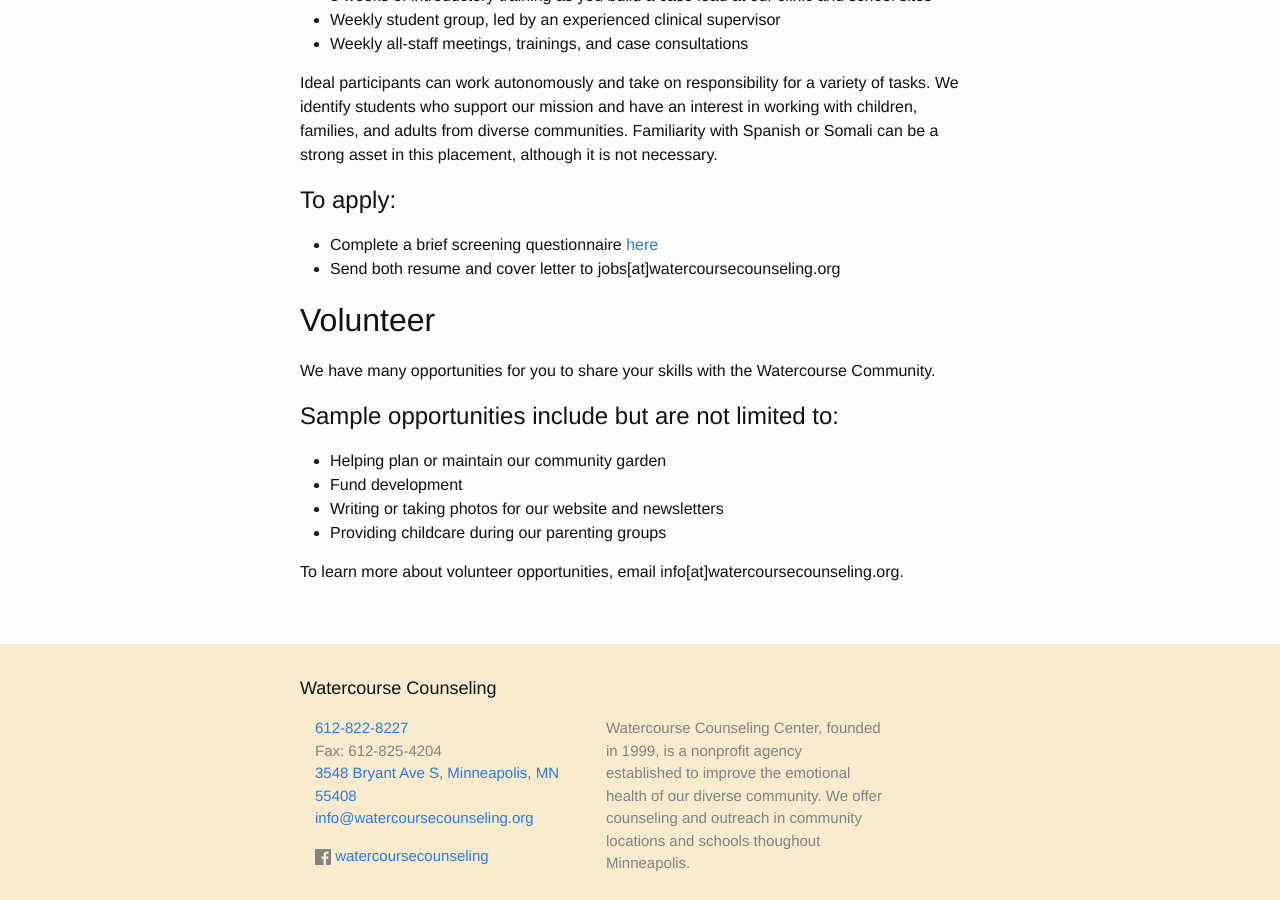
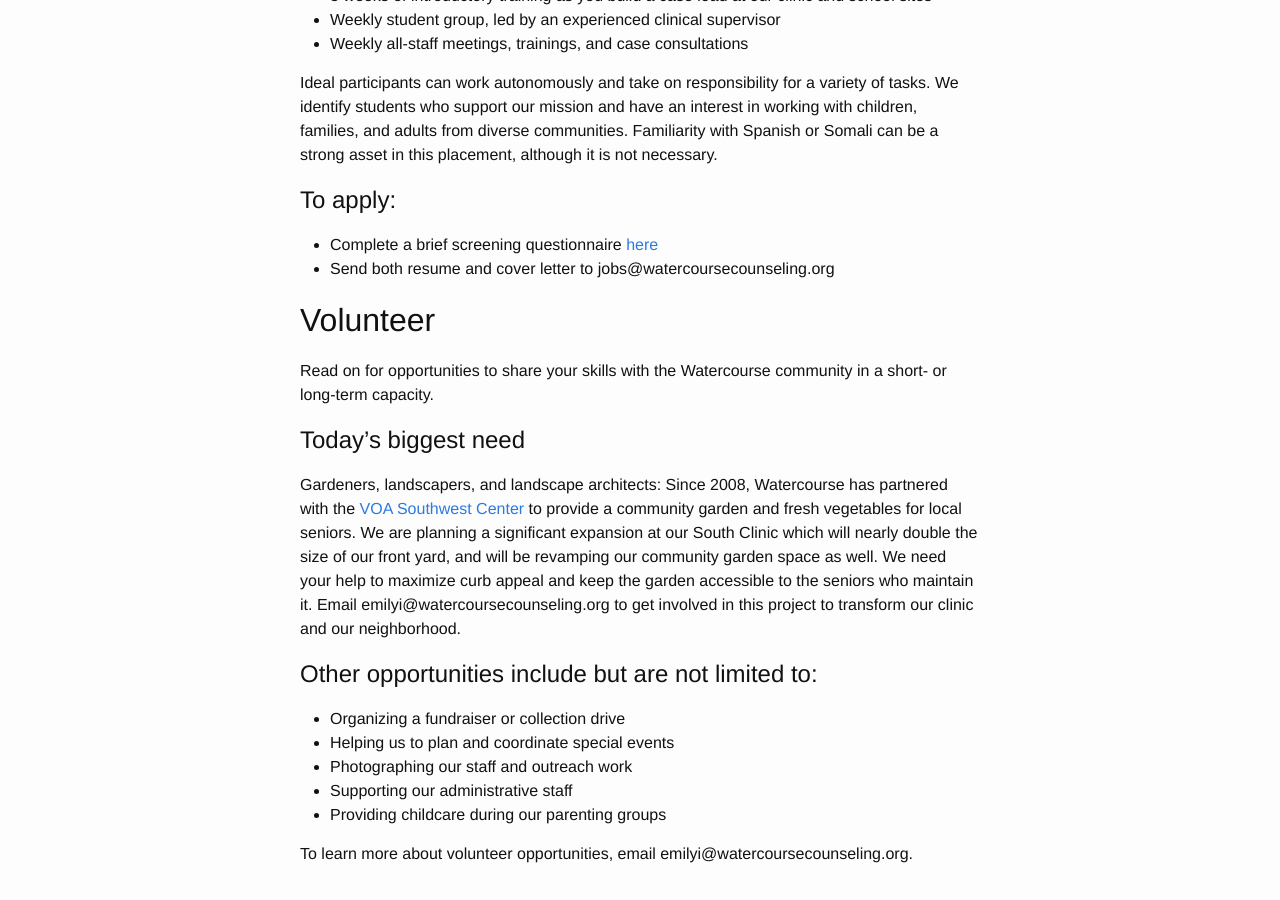
Before and after one commit to watercourse-cc/watercourse, a Jekyll site: the page built from join.md, in a window 1280 px wide and 900 px high, scrolled down 1297 px. Built offline with Jekyll 4.4.1, drawn with Linux system fonts in a browser that asks for light colours.

Commit message:
Update join.md

```diff
--- a/join.md
+++ b/join.md
@@ -8,14 +8,14 @@
 
 Watercourse Counseling Center views its employees as its strongest asset. We strive to provide compensation that will attract a diverse and competent employee base by staying competitive with the nonprofit market place with salary and benefit packages.
 
-When recruiting candidates for open positions, we will advertise on the [MN Council of Nonprofits job board](http://www.minnesotanonprofits.org/jobs), on our website, and through our [email list](/contact.html).
+When recruiting candidates for open positions, we will advertise on the [MN Council of Nonprofits job board](http://www.minnesotanonprofits.org/jobs), on our website, and through our [email list](http://eepurl.com/bBBXSD).
 
 
 ## Internships & Practicum Opportunities
 
 Each year, we accept 4-6 graduate students into our training program. Over the course of 9 months, we give students a solid foundation of practical experience needed to successfully work in the mental health field. Our student trainees tell us that our program is different from other programs – students aren’t stuck shadowing for months, nor are they thrown in without training or support.
 
-#Our training program offers:
+# Our training program offers:
 
 * 16-20 hours a week of community-based mental health work in our clinics and schools
 * 8 weeks of introductory training as you build a case load at our clinic and school sites
@@ -27,17 +27,22 @@
 # To apply:
 
 * Complete a brief screening questionnaire [here](https://docs.google.com/forms/d/1yJkyiR5gRViSIFBrLAjQML7ZZbKNSy6FYUjlW1ktrlw/viewform?entry.702884059&entry.502240415=Please+check+that+this+is+accurate!&entry.845608170&entry.228968896&entry.1270550901&entry.1948455789&entry.2112202635&entry.220341584&entry.779605033&entry.1404859272)
-* Send both resume and cover letter to jobs[at]watercoursecounseling.org
+* Send both resume and cover letter to jobs@watercoursecounseling.org
 
 
 ## Volunteer
 
-We have many opportunities for you to share your skills with the Watercourse Community.
+Read on for opportunities to share your skills with the Watercourse community in a short- or long-term capacity.
 
-# Sample opportunities include but are not limited to:
-* Helping plan or maintain our community garden
-* Fund development
-* Writing or taking photos for our website and newsletters
+# Today's biggest need
+
+Gardeners, landscapers, and landscape architects: Since 2008, Watercourse has partnered with the [VOA Southwest Center](http://www.voamnwi.org/southwest-center) to provide a community garden and fresh vegetables for local seniors. We are planning a significant expansion at our South Clinic which will nearly double the size of our front yard, and will be revamping our community garden space as well. We need your help to maximize curb appeal and keep the garden accessible to the seniors who maintain it. Email emilyi@watercoursecounseling.org to get involved in this project to transform our clinic and our neighborhood.
+
+# Other opportunities include but are not limited to:
+* Organizing a fundraiser or collection drive
+* Helping us to plan and coordinate special events
+* Photographing our staff and outreach work
+* Supporting our administrative staff
 * Providing childcare during our parenting groups
 
-To learn more about volunteer opportunities, email info[at]watercoursecounseling.org.
+To learn more about volunteer opportunities, email emilyi@watercoursecounseling.org.
```
